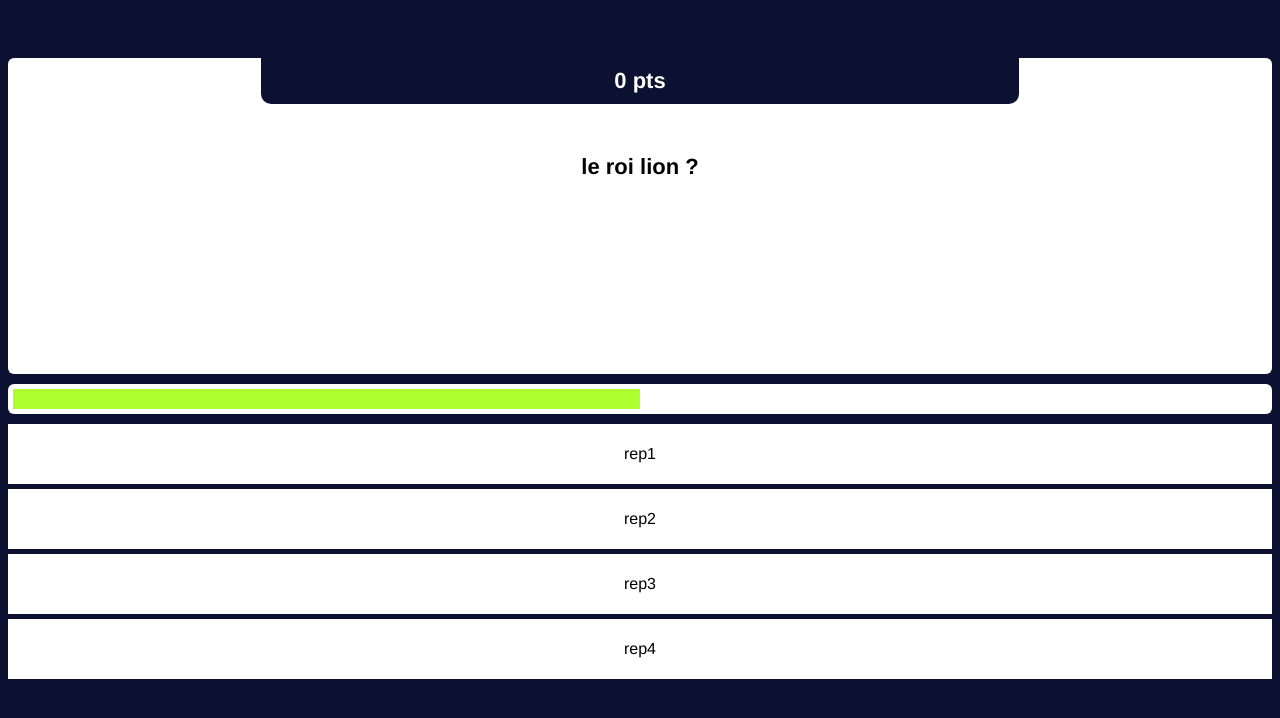
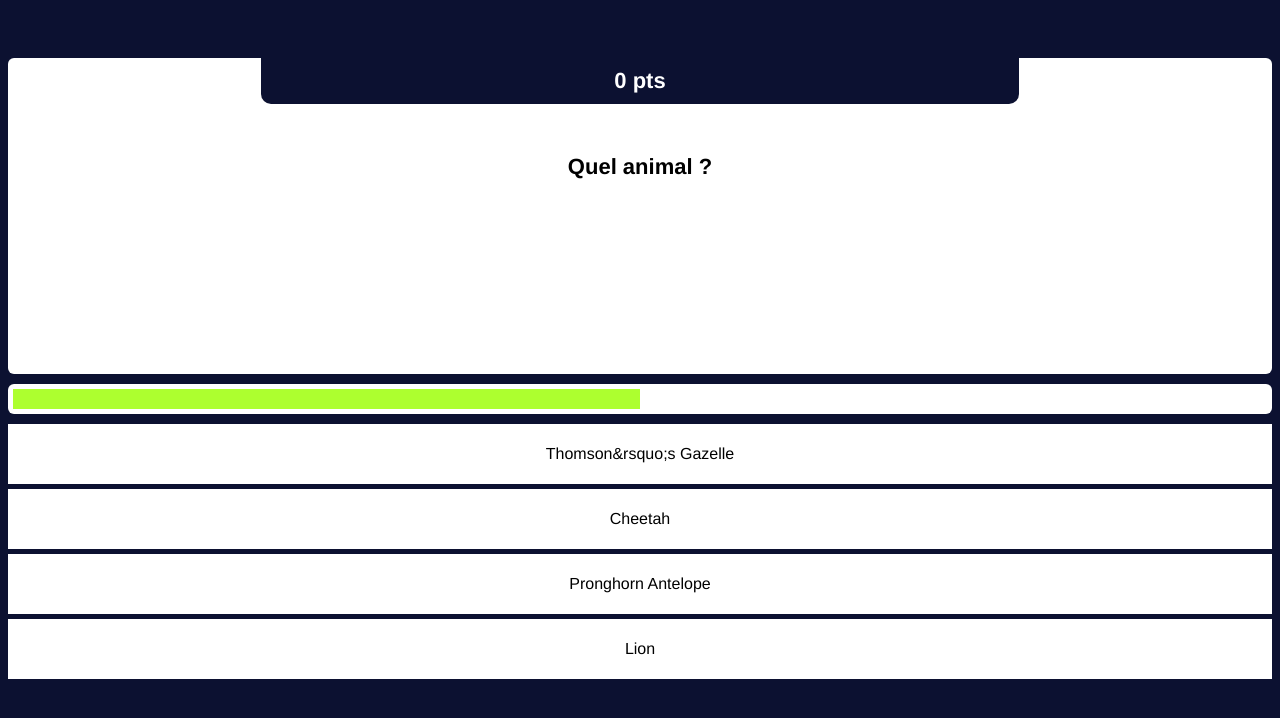
Before and after one commit to charlespernet/quizz-vue, a Vue app: page / in a window 1280 px wide. Shown: the top 718 px of the page. Built offline with nearby package versions, Linux system fonts and the light colour scheme.

Commit message:
First playable demo

```diff
--- a/package.json
+++ b/package.json
@@ -9,6 +9,7 @@
   },
   "dependencies": {
     "core-js": "^3.6.5",
+    "lodash": "^4.17.19",
     "node-sass": "^4.14.1",
     "sass-loader": "^9.0.2",
     "vue": "^2.6.11"
--- a/src/components/Quizz.vue
+++ b/src/components/Quizz.vue
@@ -1,30 +1,35 @@
 <template>
   <div>
-    <Question v-if="questions.length" :score="score" :currentQuestion="questions[index]" />
+    <Question :score="score" :content="currentQuestion.content" />
     <Timer :timerPercent="timerPercent" />
-    <div v-for="(answer, index) in answers" :key="index">
+    <div v-for="(answer, index) in shuffledAnswers" :key="index">
       <div @click="selectAnswer(index)">
-        <Answer :answer="answer" :key="index" />
+        <Answer :answer="answer" :key="index" v-bind:class="answerClass(index)" />
       </div>
     </div>
   </div>
 </template>
 
 <script>
+import _ from "lodash";
+
 import Question from "./quizz/Question.vue";
 import Timer from "./quizz/Timer.vue";
 import Answer from "./quizz/Answer.vue";
+
+import questions from "../data/questions.json";
 export default {
   data() {
     return {
-      questions: ["le roi lion ?", "la petite sirène ?"],
+      questions: questions,
       index: 0,
       score: 0,
       answeredCount: 0,
       answered: false,
-      answers: ["rep1", "rep2", "rep3", "rep4"],
       selectedIndex: null,
-      timerPercent: 50
+      correctIndex: null,
+      timerPercent: 50,
+      shuffledAnswers: []
     };
   },
   components: {
@@ -38,12 +43,58 @@ export default {
       handler() {
         this.selectedIndex = null;
         this.answered = false;
+        this.shuffleAnswers();
       }
     }
   },
   methods: {
     selectAnswer(index) {
       this.selectedIndex = index;
+      _.delay(() => {
+        this.submitAnswer();
+      }, 500);
+      _.delay(() => {
+        this.next();
+      }, 1000);
+    },
+    submitAnswer() {
+      this.answered = true;
+      if (this.selectedIndex === this.correctIndex) {
+        this.score++;
+      }
+    },
+    next() {
+      this.index++;
+    },
+    shuffleAnswers() {
+      let answers = [
+        ...this.currentQuestion.incorrect_answers,
+        this.currentQuestion.correct_answer
+      ];
+      this.shuffledAnswers = _.shuffle(answers);
+      this.correctIndex = this.shuffledAnswers.indexOf(
+        this.currentQuestion.correct_answer
+      );
+    },
+    answerClass(index) {
+      let answerClass = "";
+      if (!this.answered && this.selectedIndex === index) {
+        answerClass = "selected";
+      } else if (this.answered && this.correctIndex === index) {
+        answerClass = "correct";
+      } else if (
+        this.answered &&
+        this.selectedIndex === index &&
+        this.correctIndex !== index
+      ) {
+        answerClass = "incorrect";
+      }
+      return answerClass;
+    }
+  },
+  computed: {
+    currentQuestion: function() {
+      return this.questions[this.index];
     }
   }
 };
--- a/src/components/quizz/Answer.vue
+++ b/src/components/quizz/Answer.vue
@@ -17,4 +17,15 @@ export default {
   color: black;
   margin: 5px 0;
 }
+.selected {
+  background: lightblue;
+}
+
+.correct {
+  background: greenyellow;
+}
+
+.incorrect {
+  background: lightcoral;
+}
 </style>
--- a/src/components/quizz/Question.vue
+++ b/src/components/quizz/Question.vue
@@ -2,7 +2,7 @@
   <div>
     <div class="card">
       <div class="score">{{score}} pts</div>
-      <div class="question">{{currentQuestion}}</div>
+      <div class="question">{{content}}</div>
     </div>
   </div>
 </template>
@@ -10,7 +10,7 @@
 <script>
 export default {
   props: {
-    currentQuestion: String,
+    content: String,
     score: Number
   }
 };
--- /dev/null
+++ b/src/data/questions.json
@@ -0,0 +1,38 @@
+[
+  {
+    "content": "Quel animal ?",
+    "correct_answer": "Cheetah",
+    "incorrect_answers": [
+      "Lion",
+      "Thomson&rsquo;s Gazelle",
+      "Pronghorn Antelope"
+    ]
+  },
+  {
+    "content": "Quel bière ?",
+    "correct_answer": "Maroual",
+    "incorrect_answers": [
+      "Jeanlin",
+      "Brooklyn",
+      "lagger"
+    ]
+  },
+  {
+    "content": "Quel Habit ?",
+    "correct_answer": "Bonnet",
+    "incorrect_answers": [
+      "Pull",
+      "Echarpe",
+      "Pantalon"
+    ]
+  },
+  {
+    "content": "Quel café ?",
+    "correct_answer": "Latte",
+    "incorrect_answers": [
+      "Allongé",
+      "Expresso",
+      "Mocca"
+    ]
+  }
+]
```
Also changed, not shown: 1 other file (tests, documents, lock files or other folders).
